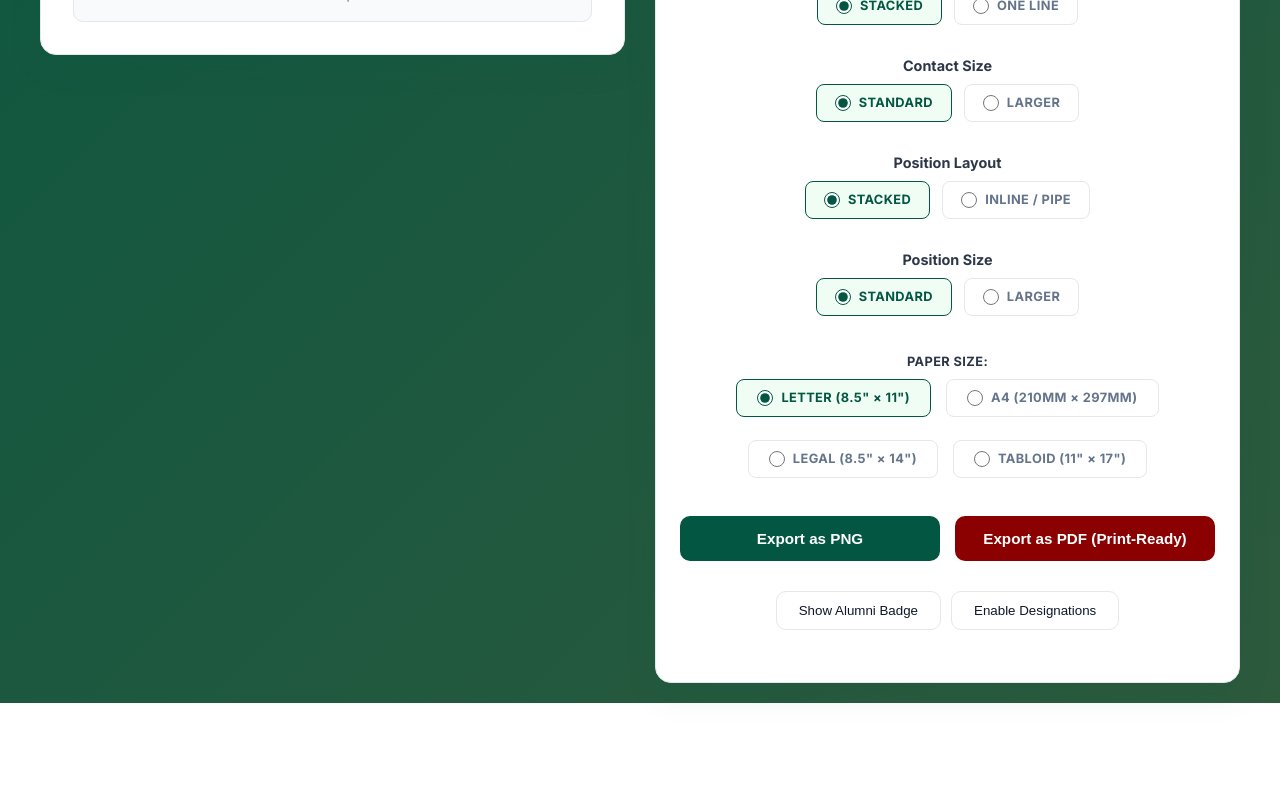
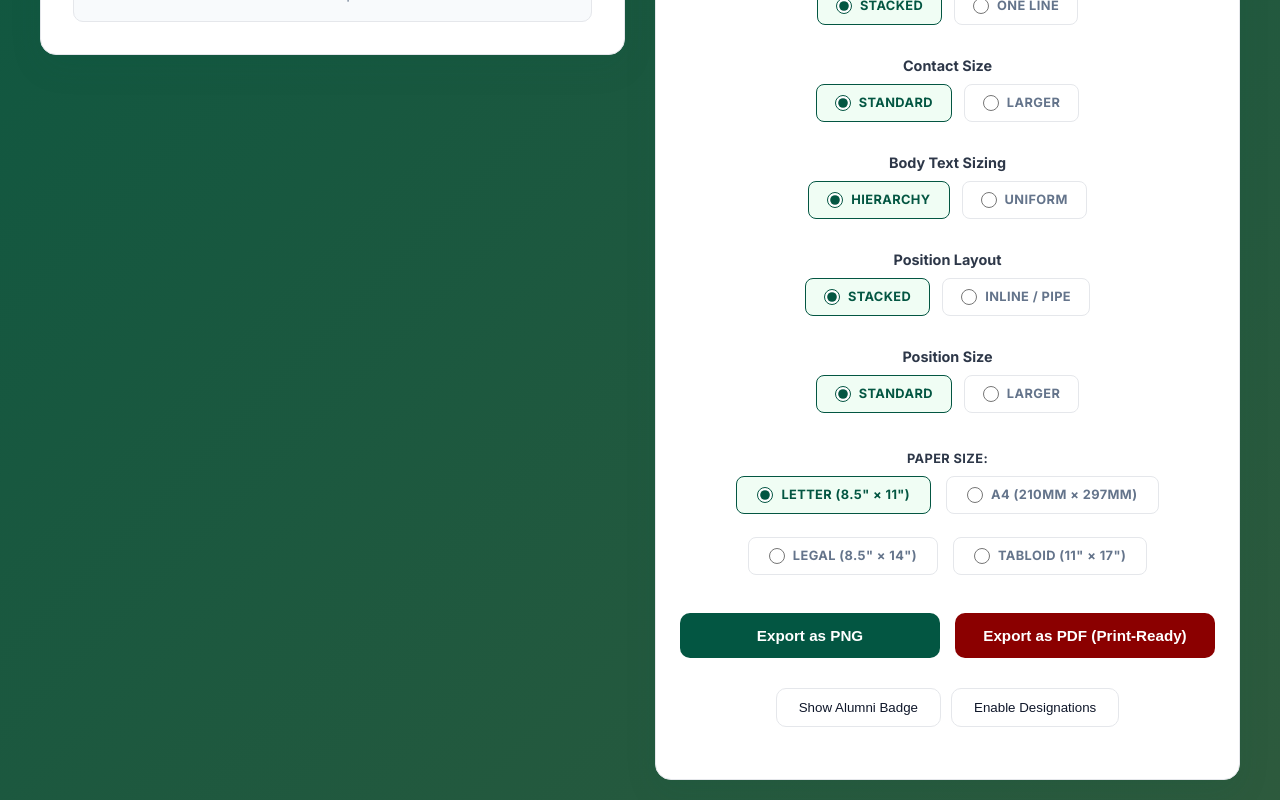
Before and after one commit to ahzs645/UNBCDoor, a React (Vite) app: page / in a window 1280 px wide. Shown: the part 1099-1899 px from the top of the page. Before the commit the page ends 1802 px from the top, so only its background shows below. Built offline with nearby package versions, Linux system fonts and the light colour scheme; the HTML template or start-up script is replaced by a standard one.

Commit message:
Add body text mode support to sign data and components

```diff
--- a/data/door-sign-archive.json
+++ b/data/door-sign-archive.json
@@ -10,7 +10,7 @@
       "id": "ann-duong",
       "label": "Ann Duong — Sustainability Manager",
       "source": "Ann/Door Sign Final.ai",
-      "signData": { "signType": "staff", "name": "Ann Duong", "position": "Sustainability Manager", "email": "ann.duong@unbc.ca", "emailLabel": "", "phone": "250-960-6707", "phoneLabel": "Phone Number", "cellPhone": "778-349-5145", "cellPhoneLabel": "Cell Number", "showAlumni": true, "headlineWeight": "bold", "contentSize": "large", "contentSpacing": "compact", "contactSize": "large", "cardHolderType": "Non-Building 10" }
+      "signData": { "signType": "staff", "name": "Ann Duong", "position": "Sustainability Manager", "email": "ann.duong@unbc.ca", "emailLabel": "", "phone": "250-960-6707", "phoneLabel": "Phone Number", "cellPhone": "778-349-5145", "cellPhoneLabel": "Cell Number", "showAlumni": true, "headlineWeight": "bold", "contentSize": "large", "contentSpacing": "compact", "contactSize": "large", "bodyTextMode": "uniform", "cardHolderType": "Non-Building 10" }
     },
     {
       "id": "10-3540-near-infrared-lab",
--- a/src/components/SignPreview.jsx
+++ b/src/components/SignPreview.jsx
@@ -93,6 +93,7 @@ export const SignPreview = ({ signData, cardHolders, onUpdate }) => {
     textAlignment: signData.textAlignment,
     contactLayout: signData.contactLayout,
     contactSize: signData.contactSize,
+    bodyTextMode: signData.bodyTextMode,
     roomContactGrouping: signData.roomContactGrouping,
     organizationLogo: signData.organizationLogo,
     insert: insertSize,
@@ -189,6 +190,8 @@ export const SignPreview = ({ signData, cardHolders, onUpdate }) => {
         onContactLayoutChange={(contactLayout) => onUpdate({ contactLayout })}
         contactSize={signData.contactSize}
         onContactSizeChange={(contactSize) => onUpdate({ contactSize })}
+        bodyTextMode={signData.bodyTextMode}
+        onBodyTextModeChange={(bodyTextMode) => onUpdate({ bodyTextMode })}
         roomContactGrouping={signData.roomContactGrouping}
         onRoomContactGroupingChange={(roomContactGrouping) => onUpdate({ roomContactGrouping })}
         positionSize={signData.positionSize}
--- a/src/components/SignStyleControls.jsx
+++ b/src/components/SignStyleControls.jsx
@@ -46,6 +46,8 @@ export const SignStyleControls = ({
   onContactLayoutChange,
   contactSize,
   onContactSizeChange,
+  bodyTextMode,
+  onBodyTextModeChange,
   roomContactGrouping,
   onRoomContactGroupingChange,
   organizationLogo,
@@ -116,6 +118,13 @@ export const SignStyleControls = ({
     {!isRoomType && (
       <>
         <OptionControl
+          label="Body Text Sizing"
+          name="bodyTextMode"
+          value={bodyTextMode}
+          onChange={onBodyTextModeChange}
+          options={[{ value: 'hierarchy', label: 'Hierarchy' }, { value: 'uniform', label: 'Uniform' }]}
+        />
+        <OptionControl
           label="Position Layout"
           name="positionLayout"
           value={positionLayout}
--- a/src/sign/SignArtwork.jsx
+++ b/src/sign/SignArtwork.jsx
@@ -64,8 +64,11 @@ const buildBlocks = (content, { H, nameColor, secondaryColor }) => {
   const compactContent = content.contentSpacing === 'compact'
   const spacingScale = compactContent ? 0.48 : 1
   const contactScale = content.contactSize === 'large' ? 1.25 : 1
+  const uniformBodyText = content.bodyTextMode === 'uniform'
   const headlineWeight = content.headlineWeight === 'black' ? 900 : content.headlineWeight === 'bold' ? 700 : 400
   const gap = value => value * spacingScale
+  const contactTextSize = H * 0.046 * contentScale * contactScale
+  const contactLineHeight = compactContent ? 1.12 : 1.32
   const contactLine = (label, value) => {
     if (!value) return ''
     const cleanLabel = (label || '').trim().replace(/:\s*$/, '')
@@ -84,11 +87,11 @@ const buildBlocks = (content, { H, nameColor, secondaryColor }) => {
     lines.filter(Boolean).forEach((line, index) => {
       blocks.push({
         text: line,
-        size: H * (options.compact ? 0.06 : 0.046) * contentScale * contactScale,
+        size: options.compact && !uniformBodyText ? H * 0.06 * contentScale * contactScale : contactTextSize,
         weight: 400,
         style: 'italic',
         fill: secondaryColor,
-        lineHeightRatio: options.compact || compactContent ? 1.12 : 1.32,
+        lineHeightRatio: options.compact && !uniformBodyText ? 1.12 : contactLineHeight,
         gapBefore: index === 0 ? gapBefore : 0,
         wrap: true
       })
@@ -186,11 +189,13 @@ const buildBlocks = (content, { H, nameColor, secondaryColor }) => {
       positions.forEach((position, index) => {
         blocks.push({
           text: position,
-          size: H * (compactTwoPerson ? 0.065 : content.positionSize === 'large' ? 0.065 : 0.05) * contentScale,
+          size: uniformBodyText
+            ? contactTextSize
+            : H * (compactTwoPerson ? 0.065 : content.positionSize === 'large' ? 0.065 : 0.05) * contentScale,
           weight: 400,
           style: 'normal',
           fill: secondaryColor,
-          lineHeightRatio: compactTwoPerson || compactContent ? 1.08 : 1.3,
+          lineHeightRatio: uniformBodyText ? contactLineHeight : compactTwoPerson || compactContent ? 1.08 : 1.3,
           gapBefore: index === 0 ? (compactContent ? 0 : gap(H * (compactTwoPerson ? 0.01 : 0.03))) : 0,
           wrap: true
         })
@@ -199,11 +204,11 @@ const buildBlocks = (content, { H, nameColor, secondaryColor }) => {
     if (group.tagline) {
       blocks.push({
         text: group.tagline,
-        size: H * 0.046 * contentScale,
+        size: uniformBodyText ? contactTextSize : H * 0.046 * contentScale,
         weight: 400,
         style: 'italic',
         fill: secondaryColor,
-        lineHeightRatio: 1.32,
+        lineHeightRatio: uniformBodyText ? contactLineHeight : 1.32,
         gapBefore: gap(H * 0.03),
         wrap: true
       })
@@ -211,7 +216,7 @@ const buildBlocks = (content, { H, nameColor, secondaryColor }) => {
     const contactLines = compactTwoPerson
       ? [group.email, group.phone, group.cellPhone].filter(Boolean)
       : contactLinesFor(group)
-    pushContactLines(contactLines, gap(H * (compactTwoPerson ? 0.012 : 0.035)), { compact: compactTwoPerson })
+    pushContactLines(contactLines, uniformBodyText ? 0 : gap(H * (compactTwoPerson ? 0.012 : 0.035)), { compact: compactTwoPerson })
   }
 
   const groupGap = gap(H * (compactTwoPerson ? 0.045 : 0.07))
--- a/src/sign/signArchive.js
+++ b/src/sign/signArchive.js
@@ -57,6 +57,9 @@ export const normalizeSignData = (value = {}) => {
   }
   if (!['standard', 'large'].includes(normalized.contactSize)) {
     normalized.contactSize = INITIAL_SIGN_DATA.contactSize
+  }
+  if (!['hierarchy', 'uniform'].includes(normalized.bodyTextMode)) {
+    normalized.bodyTextMode = INITIAL_SIGN_DATA.bodyTextMode
   }
   if (!['by-person', 'by-field'].includes(normalized.roomContactGrouping)) {
     normalized.roomContactGrouping = INITIAL_SIGN_DATA.roomContactGrouping
--- a/src/sign/signData.js
+++ b/src/sign/signData.js
@@ -46,6 +46,7 @@ export const INITIAL_SIGN_DATA = {
   textAlignment: 'left',
   contactLayout: 'stacked',
   contactSize: 'standard',
+  bodyTextMode: 'hierarchy',
   roomContactGrouping: 'by-person',
   organizationLogo: 'none',
   showDesignations: false,
--- a/tools/compare-viewer/main.jsx
+++ b/tools/compare-viewer/main.jsx
@@ -64,6 +64,7 @@ const buildContent = (rawSignData, contentSizeOverride) => {
     textAlignment: signData.textAlignment,
     contactLayout: signData.contactLayout,
     contactSize: signData.contactSize,
+    bodyTextMode: signData.bodyTextMode,
     roomContactGrouping: signData.roomContactGrouping,
     organizationLogo: signData.organizationLogo,
     insert: insertSize,
```
